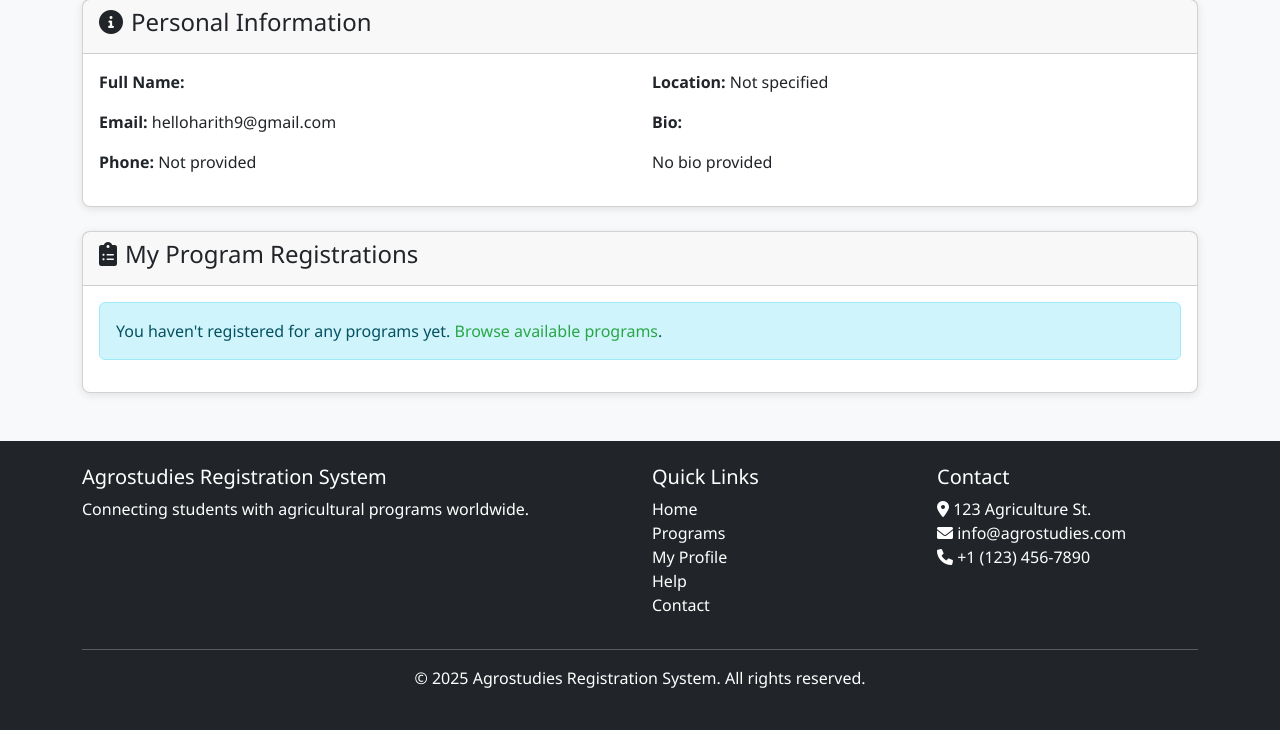
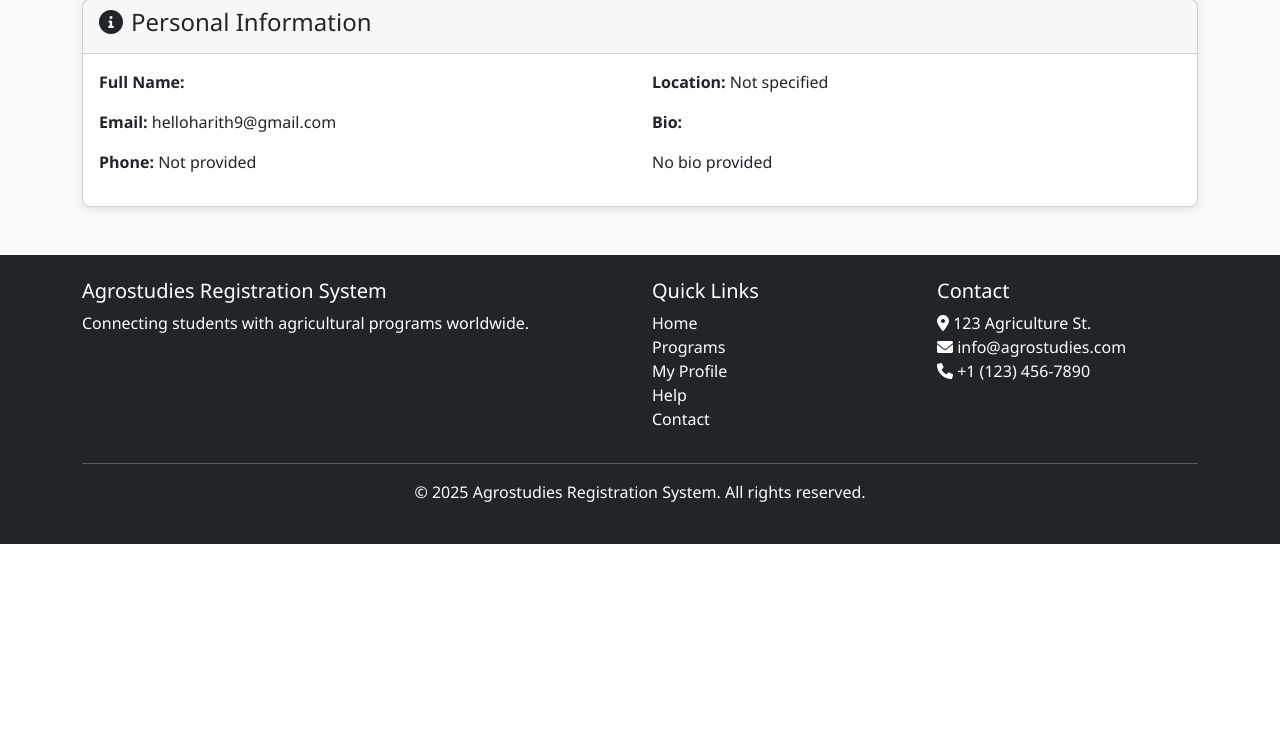
Before and after one commit to Xebec0/AgriDjangoPortal, a Django app: page /profile/ in a window 1280 px wide. Shown: the part 317-1047 px from the top of the page. After the commit the page ends 861 px from the top, so only its background shows below. Run offline with Django 4.2, Linux system fonts and the light colour scheme; a user stored in the database is signed in; data comes from the database, SQL or seed files in the repository; both versions use the stored data as it was after the commit; some libraries are stand-ins or nearby versions.

Commit message:
removed admin can register

```diff
--- a/agrostudies_project/settings.py
+++ b/agrostudies_project/settings.py
@@ -129,6 +129,6 @@ EMAIL_BACKEND = 'django.core.mail.backends.console.EmailBackend'  # For developm
 EMAIL_HOST = 'smtp.gmail.com'  # For production - replace with your SMTP server
 EMAIL_PORT = 587
 EMAIL_USE_TLS = True
-EMAIL_HOST_USER = 'your_email@gmail.com'  # Replace with your email for production
+EMAIL_HOST_USER = 'helloharith9@gmail.com'  # Replace with your email for production
 EMAIL_HOST_PASSWORD = 'your_app_password'  # Replace with your app password for production
 DEFAULT_FROM_EMAIL = 'Agrostudies <noreply@agrostudies.com>'
--- a/templates/profile.html
+++ b/templates/profile.html
@@ -163,6 +163,7 @@
     </div>
 </div>
 
+{% if not user.is_staff %}
 <div class="card">
     <div class="card-header">
         <h4><i class="fas fa-clipboard-list me-2"></i>My Program Registrations</h4>
@@ -215,4 +216,5 @@
         {% endif %}
     </div>
 </div>
+{% endif %}
 {% endblock %}
```
Also changed, not shown: db.sqlite3.
